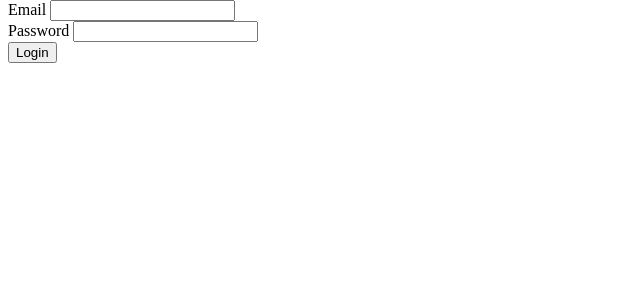
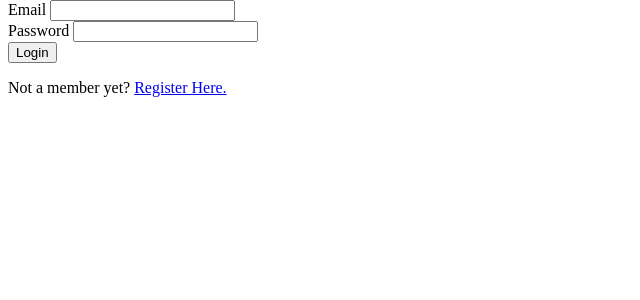
Before and after one commit to JohnPaulCalusor/THESIS, a Django app: page /login in a window 1280 px wide. Shown: the part 26-326 px from the top of the page, without its empty margins (0-640 px from the left). Run offline with Django 5.2, Linux system fonts and the light colour scheme.

Commit message:
link to register

```diff
--- a/papsas_app/models.py
+++ b/papsas_app/models.py
@@ -7,7 +7,7 @@ class User(AbstractUser):
     mobileNum = models.CharField(max_length=16)
     region = models.CharField(max_length=32)
     address = models.CharField(max_length=32)
-    occupation = models.CharField(max_length=16)
+    occupation = models.CharField(max_length=32)
     age = models.IntegerField(null=True)
     memType = models.CharField(max_length=32)
     birthdate = models.DateField(null=True)
--- a/papsas_app/templates/papsas_app/login.html
+++ b/papsas_app/templates/papsas_app/login.html
@@ -21,4 +21,7 @@
         </div>
         <button type="submit">Login</button>
     </form>
+    <div>
+        <p>Not a member yet? <a href="{% url 'register' %}">Register Here.</a></p>
+    </div>
 {% endblock %}
```
Also changed, not shown: papsas_app/migrations/0005_alter_user_occupation.py (added), 1 other file.
